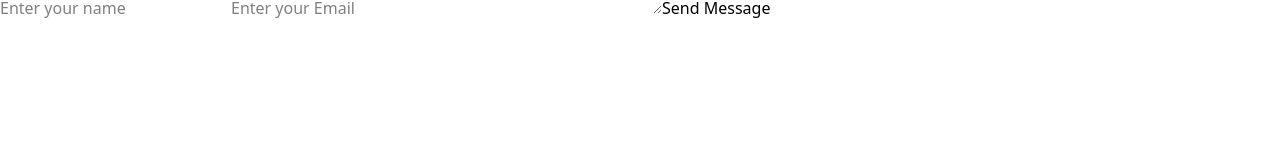
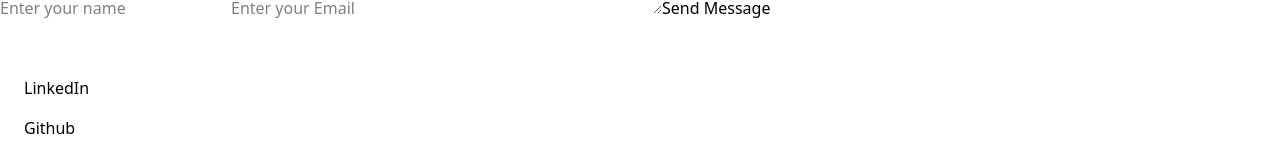
Before and after one commit to afzytk/portfolio, a Next.js app: page / in a window 1280 px wide. Shown: the part 952-1113 px from the top of the page. Before the commit the page ends 972 px from the top, so only its background shows below. Built offline with nearby package versions, Linux system fonts and the light colour scheme.

Commit message:
feat: add footer component

```diff
--- a/app/page.tsx
+++ b/app/page.tsx
@@ -2,6 +2,7 @@ import { Hero } from "@/components/Hero";
 import { ProjectGrid } from "@/components/ProjectGrid";
 import { SkillsSection } from "@/components/SkillsSection";
 import { Contact } from "@/components/Contact";
+import { Footer } from "@/components/Footer";
 
 const page = () => {
   return (
@@ -10,6 +11,7 @@ const page = () => {
       <SkillsSection />
       <ProjectGrid />
       <Contact />
+      <Footer />
     </div>
   );
 };
--- /dev/null
+++ b/components/Footer.tsx
@@ -0,0 +1,20 @@
+export const Footer = () => {
+  return (
+    <div className="flex flex-col gap-4 m-6">
+      <a
+        href="https://www.linkedin.com/in/afsaltk/"
+        target="_blank"
+        rel="noopener noreferrer"
+      >
+        LinkedIn
+      </a>
+      <a
+        href="https://github.com/afzytk"
+        target="_blank"
+        rel="noopener noreferrer"
+      >
+        Github
+      </a>
+    </div>
+  );
+};
```
